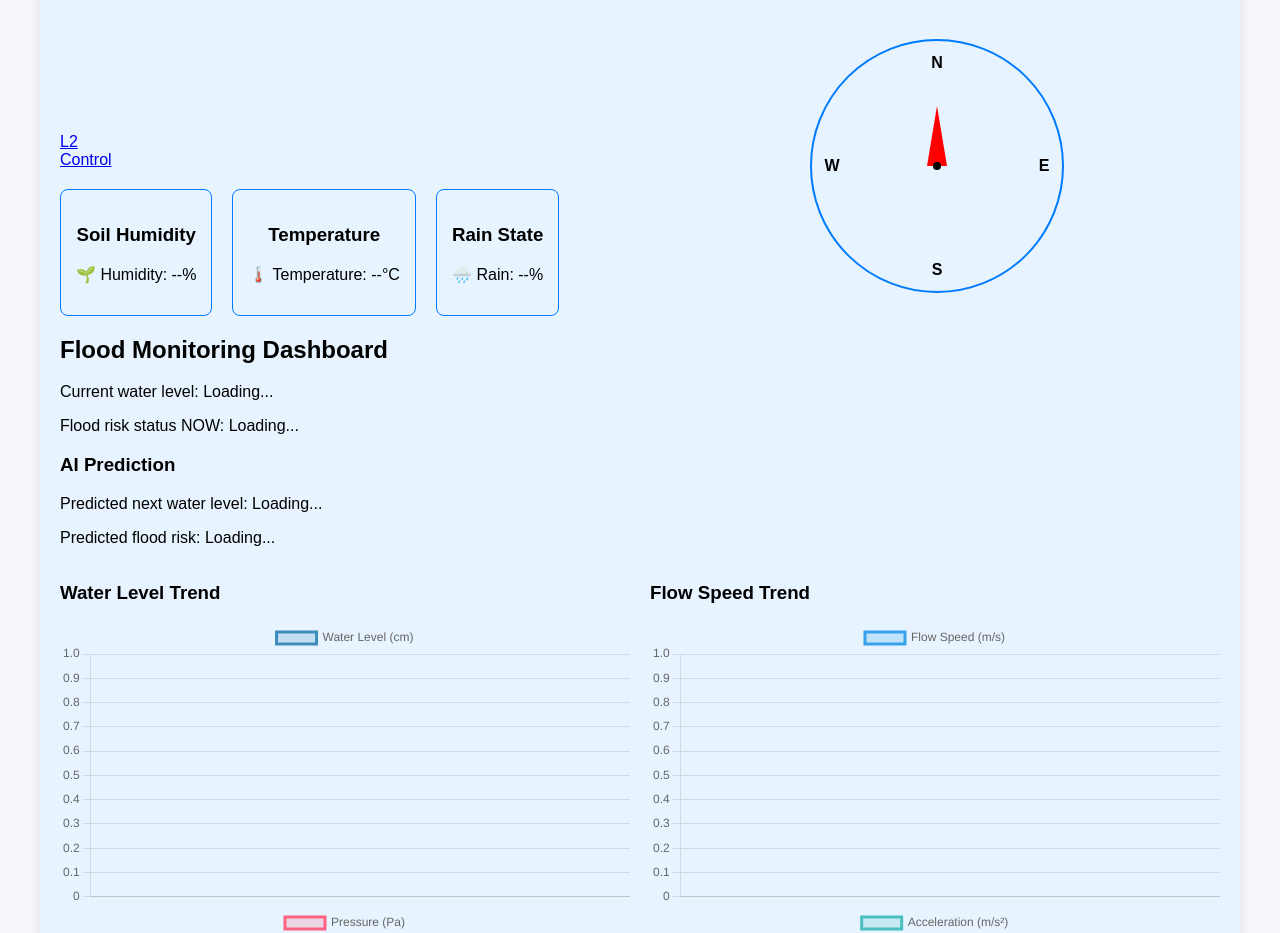
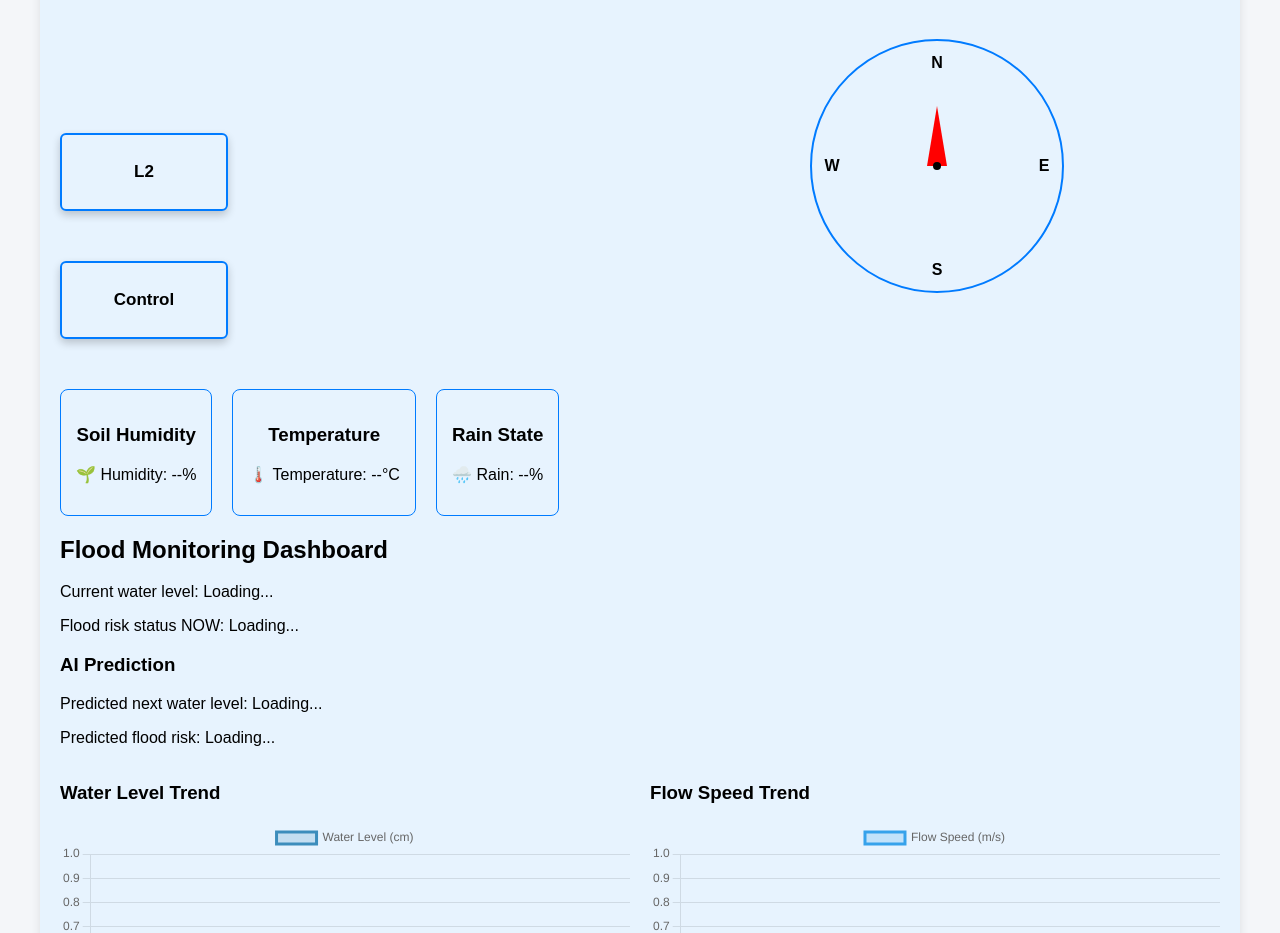
Before and after one commit to biihnguyen/shieldffds, a plain HTML site: page index.html in a window 1280 px wide. Shown: the part 1040-1973 px from the top of the page. Drawn offline with nearby package versions, Linux system fonts and the light colour scheme; no server answers; a script that the page names is missing.

Commit message:
Update index.html

```diff
--- a/index.html
+++ b/index.html
@@ -49,6 +49,72 @@
 .south { bottom: 5%; left: 50%; transform: translateX(-50%); }
 .east { right: 5%; top: 50%; transform: translateY(-50%); }
 .west { left: 5%; top: 50%; transform: translateY(-50%); }
+
+/* Định dạng cho container chứa các hộp */
+/* Định dạng cho container chứa các hộp */
+.container {
+    display: flex;
+    flex-direction: row;
+    justify-content: center;
+    align-items: flex-start; /* Không căn giữa theo chiều dọc */
+    gap: 20px;
+    flex-wrap: wrap;
+    width: 100%;
+    max-width: 1000px;
+    min-height: 200px; /* Đảm bảo container đủ cao */
+    margin: 0 auto;
+    border: 1px solid red;
+}
+
+
+/* Điều chỉnh kích thước và hiệu ứng cho #small-box-L2 và #control-box */
+#small-box-L2, #control-box {
+    margin-bottom: 50px;
+    flex-basis: calc(25% - 20px);
+    width: 140px;
+    max-width: 100%;
+    height: 50px;
+    background-color: transparent; /* Xóa màu nền */
+    color: black!important; /* Đổi màu chữ nếu cần */
+    padding: 12px;
+    border-radius: 6px;
+    font-size: 17px;
+    font-weight: 600;
+    text-align: center;
+    cursor: pointer;
+    display: flex;
+    align-items: center;
+    justify-content: center;
+    box-shadow: 0 4px 8px rgba(0, 0, 0, 0.2);
+    transition: all 0.3s ease-in-out;
+    border: 2px solid #007BFF; /* Đặt viền xanh */
+}
+
+
+/* Kiểm tra liên kết có bị ảnh hưởng không */
+#small-box-L2 a, #control-box a {
+    text-decoration: none;
+    color: black;
+    font-weight: bold;
+}
+
+/* Hiệu ứng hover */
+#small-box-L2:hover, #control-box:hover {
+    background-color: #0056b3;
+    box-shadow: 0 6px 12px rgba(0, 0, 0, 0.3); /* Đổ bóng sâu hơn khi hover */
+    transform: translateY(-2px); /* Nổi lên nhẹ */
+}
+
+/* Hiệu ứng khi nhấn (active) */
+#small-box-L2:active, #control-box:active {
+    background-color: #003f7f; /* Màu tối hơn khi nhấn */
+    box-shadow: 0 3px 6px rgba(0, 0, 0, 0.2); /* Đổ bóng giảm xuống */
+    transform: translateY(1px); /* Nhấn xuống nhẹ */
+}
+
+
+
+
 
 
 
```
